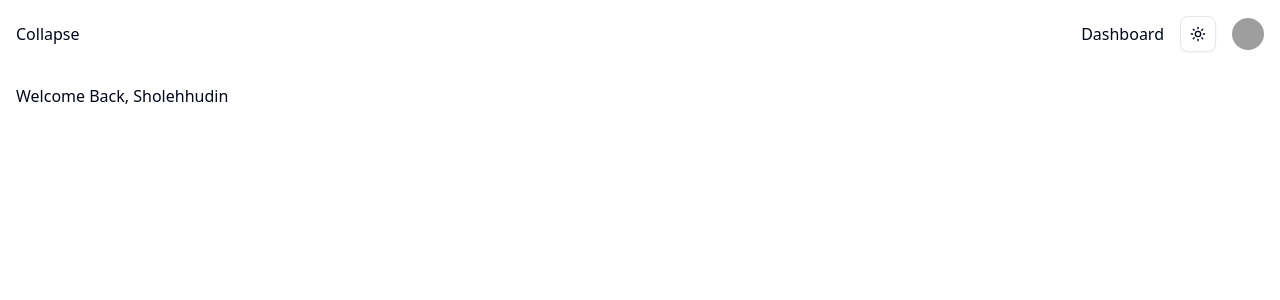
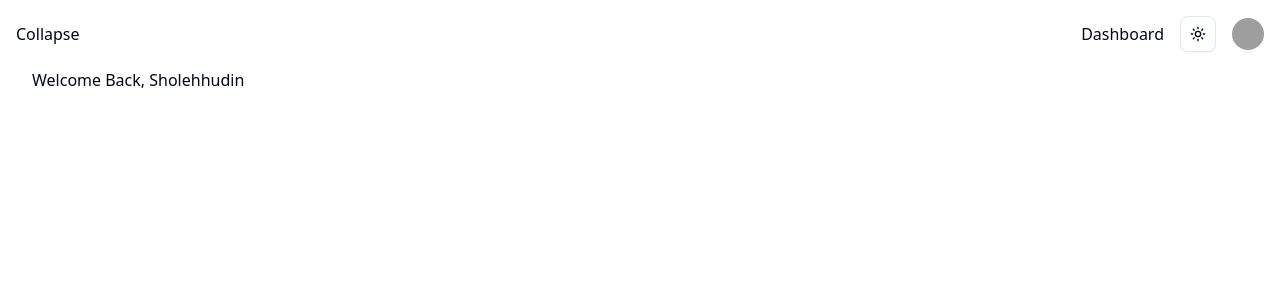
Before and after one commit to msholehhudin/delivery-service-fe, a Next.js app: page /home in a window 1280 px wide. Shown: the top 300 px of the page. Built offline with nearby package versions, Linux system fonts and the light colour scheme; no server answers; grey boxes are pictures that could not be loaded.

Commit message:
Transactions Content

```diff
--- a/app/(dashboard)/layout.tsx
+++ b/app/(dashboard)/layout.tsx
@@ -7,7 +7,7 @@ export default function DashboardLayout({ children }: any) {
   return (
     <SidebarProvider>
       <AppSidebar />
-      <main className="w-full">
+      <main className="w-full p-4">
         <Navbar />
         {children}
       </main>
--- /dev/null
+++ b/app/(dashboard)/transactions/page.tsx
@@ -0,0 +1,7 @@
+import React from "react";
+
+const page = () => {
+  return <div>page</div>;
+};
+
+export default page;
--- a/components/Navbar.tsx
+++ b/components/Navbar.tsx
@@ -18,7 +18,7 @@ import { Button } from "./ui/button";
 const Navbar = () => {
   const { setTheme } = useTheme();
   return (
-    <nav className="p-4 flex items-center justify-between">
+    <nav className="flex items-center justify-between">
       {/* LEFT */}
       Collapse{/* RIGHT */}
       <div className="flex items-center gap-4">
```
